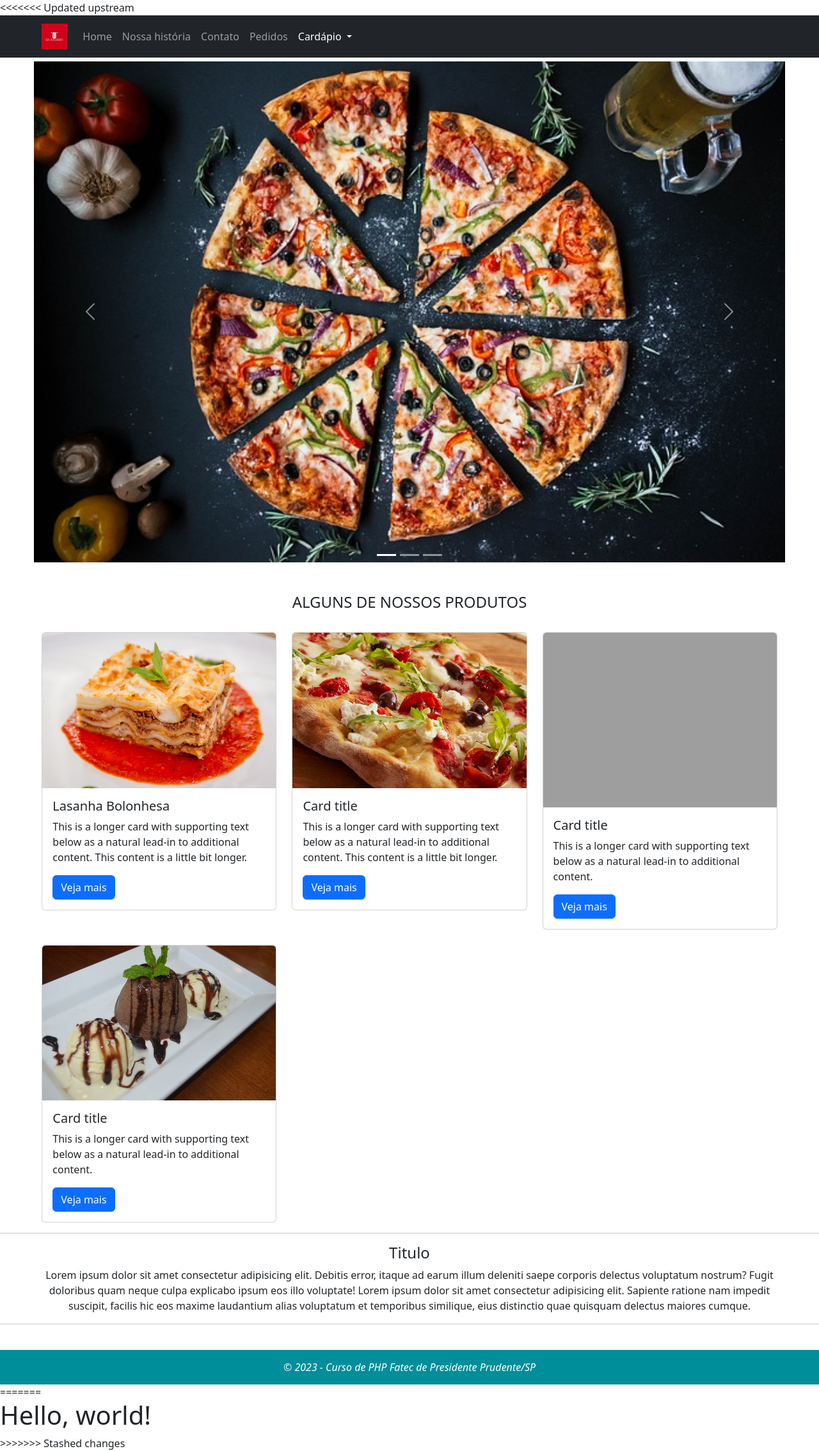
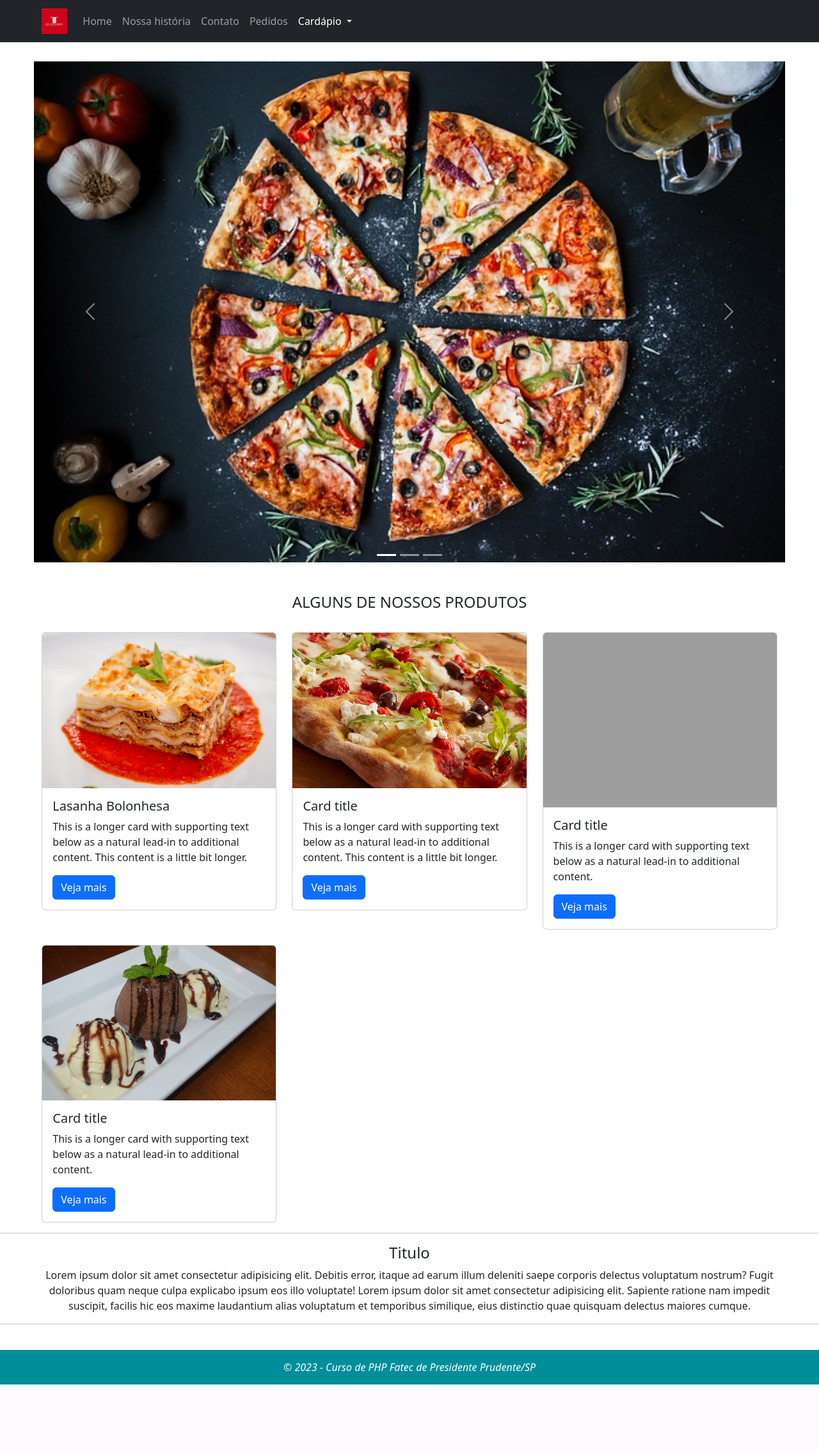
Before and after one commit to brendonfeitosa/Projeto_PHP_2Bimestre, a PHP site: page / in a window 1280 px wide. Shown: the whole page at 64% size. After the commit the page ends 2164 px from the top, so only its background shows below. Run offline with PHP 8.4, Linux system fonts and the light colour scheme; grey boxes are pictures that could not be loaded.

Commit message:
Update index.php

```diff
--- a/arquivos_site/index.php
+++ b/arquivos_site/index.php
@@ -1,4 +1,3 @@
-<<<<<<< Updated upstream
 <?php require_once("header.php"); ?>
 
 <!-- carrosel -->
@@ -190,21 +189,3 @@
 
 
 <?php require_once("footer.php") ?>
-=======
-<!doctype html>
-<html lang="pt-br">
-
-<head>
-    <meta charset="utf-8">
-    <meta name="viewport" content="width=device-width, initial-scale=1">
-    <title>Bootstrap demo</title>
-    <link href="https://cdn.jsdelivr.net/npm/bootstrap@5.3.0-alpha3/dist/css/bootstrap.min.css" rel="stylesheet" integrity="sha384-KK94CHFLLe+nY2dmCWGMq91rCGa5gtU4mk92HdvYe+M/SXH301p5ILy+dN9+nJOZ" crossorigin="anonymous">
-</head>
-
-<body>
-    <h1>Hello, world!</h1>
-    <script src='https://cdn.jsdelivr.net/npm/bootstrap@5.3.0-alpha3/dist/js/bootstrap.bundle.min.js' integrity='sha384-ENjdO4Dr2bkBIFxQpeoTz1HIcje39Wm4jDKdf19U8gI4ddQ3GYNS7NTKfAdVQSZe' crossorigin='anonymous'></script>
-</body>
-
-</html>
->>>>>>> Stashed changes
```
